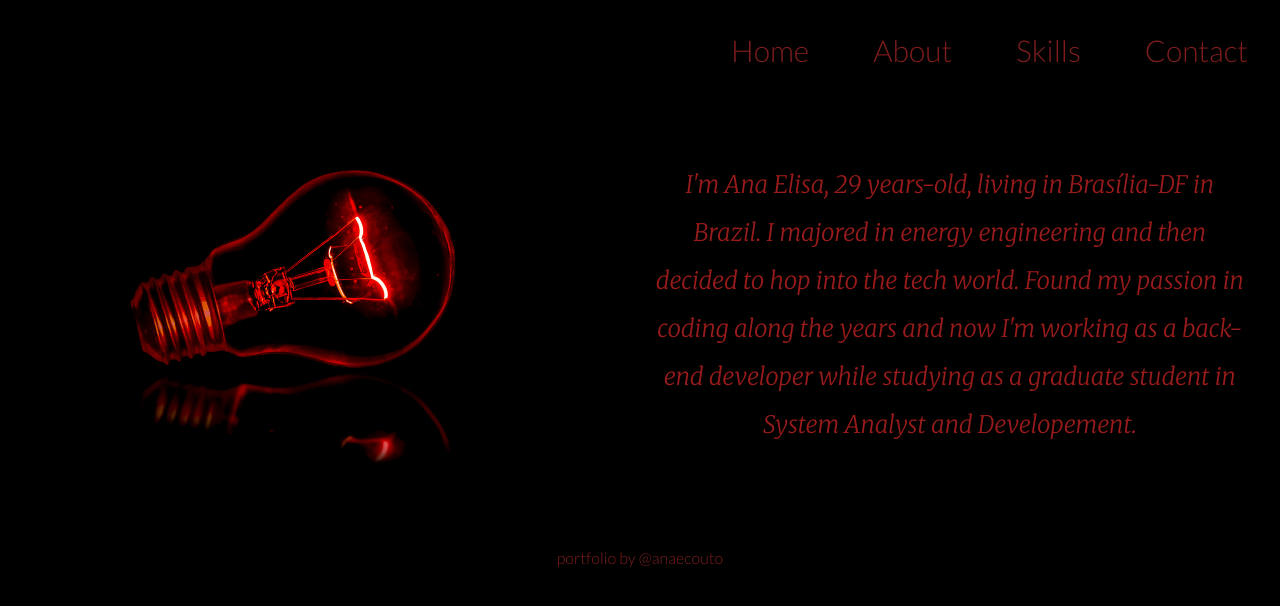
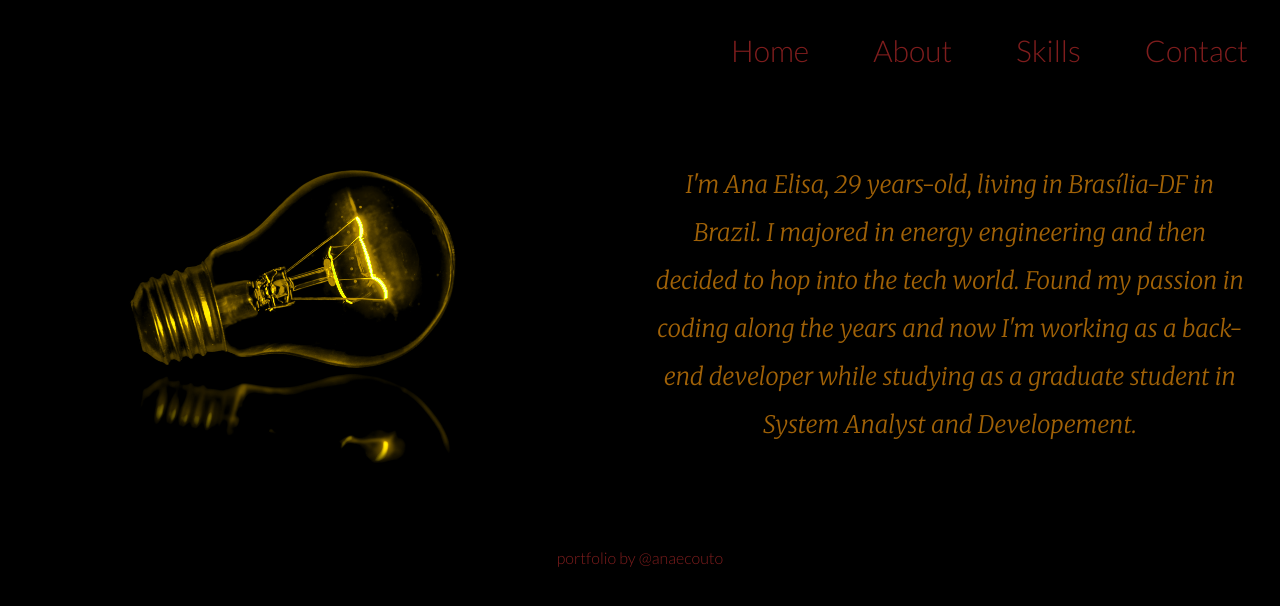
Before and after one commit to anaecouto/portfolio, a Vue app: page /about in a window 1280 px wide. Shown: the top 606 px of the page. Built offline with nearby package versions, Linux system fonts and the light colour scheme.

Commit message:
added colors

```diff
--- a/src/components/AboutContent/Content.vue
+++ b/src/components/AboutContent/Content.vue
@@ -1,6 +1,6 @@
 <template>
   <div class="content justify-items-stretch flex">
-    <LightBulb />
+    <LightBulb class="yellow-lightbulb" />
     <RightContent />
   </div>
 </template>
@@ -26,7 +26,7 @@ export default {
   }
 }
 
-/* .lightbulb {
-  filter: sepia(99%) saturate(759%) hue-rotate(28deg);
-} */
+.yellow-lightbulb {
+  filter: sepia(99%) saturate(759%) hue-rotate(28deg) brightness(150%);
+}
 </style>
--- a/src/components/AboutContent/RightContent.vue
+++ b/src/components/AboutContent/RightContent.vue
@@ -9,7 +9,7 @@
       p-3
       text-2xl
       leading-loose
-      text-red-800
+      text-yellow-700
     "
   >
     I'm Ana Elisa, 29 years-old, living in Brasília-DF in Brazil. I majored in
--- a/src/components/ContactContent/Content.vue
+++ b/src/components/ContactContent/Content.vue
@@ -1,6 +1,6 @@
 <template>
   <div class="content justify-items-stretch flex">
-    <LightBulb />
+    <LightBulb class="green-lightbulb"/>
     <RightContent />
   </div>
 </template>
@@ -26,7 +26,7 @@ export default {
   }
 }
 
-/* .lightbulb {
-  filter: sepia(99%) saturate(759%) hue-rotate(28deg);
-} */
+.green-lightbulb {
+  filter: sepia(99%) saturate(759%) hue-rotate(60deg) brightness(150%);
+}
 </style>
--- a/src/components/ContactContent/RightContent.vue
+++ b/src/components/ContactContent/RightContent.vue
@@ -9,7 +9,7 @@
       p-3
       text-2xl
       leading-loose
-      text-red-800
+      text-green-700
     "
   >
     <p>
--- a/src/components/Header.vue
+++ b/src/components/Header.vue
@@ -8,8 +8,7 @@
           menu-item
           m-5
           p-3
-          text-3xl
-          text-red-900
+          text-3xl text-red-900
           transition
           ease-in-out
           delay-50
@@ -17,7 +16,9 @@
           duration-150
         "
       >
-        <router-link :to="'/' + item.name.toLowerCase()">{{ item.name }}</router-link>
+        <router-link :to="'/' + item.name.toLowerCase()">{{
+          item.name
+        }}</router-link>
       </li>
     </ul>
   </div>
@@ -40,7 +41,6 @@ export default {
       ],
     };
   },
-  methods: {},
 };
 </script>
 
--- a/src/components/SkillsContent/Content.vue
+++ b/src/components/SkillsContent/Content.vue
@@ -1,6 +1,6 @@
 <template>
   <div class="content justify-items-stretch flex">
-    <LightBulb />
+    <LightBulb class="yellow-lightbulb" />
     <RightContent />
   </div>
 </template>
@@ -25,4 +25,8 @@ export default {
     flex-direction: column;
   }
 }
+
+.yellow-lightbulb {
+  filter: sepia(99%) saturate(759%) hue-rotate(28deg) brightness(150%);
+}
 </style>
--- a/src/components/SkillsContent/RightContent.vue
+++ b/src/components/SkillsContent/RightContent.vue
@@ -8,6 +8,7 @@
       p-3
       text-2xl
       leading-loose
+      text-yellow-700
     "
   >
     <div class="flex flex-row items-center justify-around">
```
